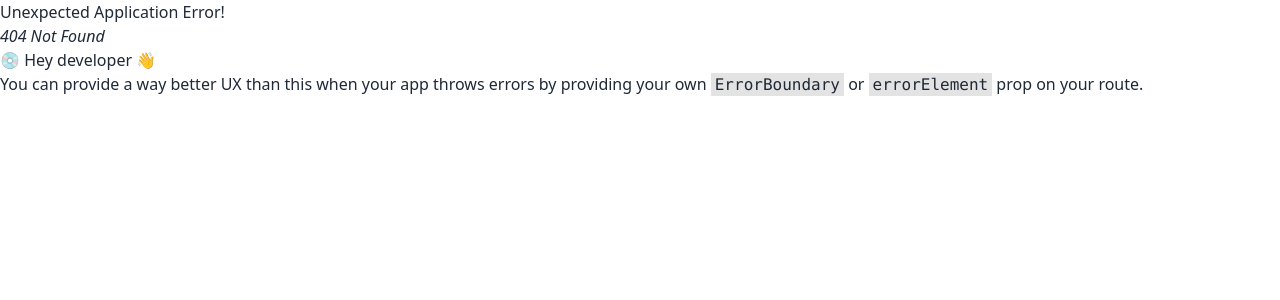
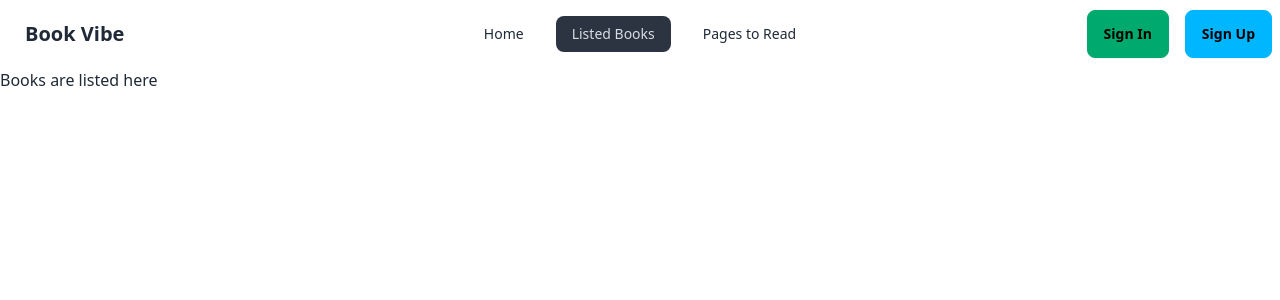
Before and after one commit to SoadAsHamimMahi/Book-Vive, a React (Vite) app: page /Listed in a window 1280 px wide. Before the commit this address had no page. Shown: the top 300 px of the page. Built offline with nearby package versions, Linux system fonts and the light colour scheme.

Commit message:
NavBar Added and path created

```diff
--- /dev/null
+++ b/src/components/ListedBooks/ListedBooks.jsx
@@ -0,0 +1,11 @@
+import React from 'react';
+
+const ListedBooks = () => {
+    return (
+        <div>
+            Books are listed here
+        </div>
+    );
+};
+
+export default ListedBooks;
--- /dev/null
+++ b/src/components/Navbar/Navbar.jsx
@@ -0,0 +1,40 @@
+import React from 'react';
+import { NavLink } from 'react-router-dom';
+
+
+const Navbar = () => {
+
+    const links = <>
+
+        <li><NavLink to = "/">Home</NavLink></li>
+        <li><NavLink to = "/Listed">Listed Books</NavLink></li>
+        <li><NavLink to = "/Pages">Pages to Read</NavLink></li>
+    </>
+
+    return (
+        <div className="navbar bg-base-100">
+            <div className="navbar-start">
+                <div className="dropdown">
+                    <div tabIndex={0} role="button" className="btn btn-ghost lg:hidden">
+                        <svg xmlns="http://www.w3.org/2000/svg" className="h-5 w-5" fill="none" viewBox="0 0 24 24" stroke="currentColor"><path strokeLinecap="round" strokeLinejoin="round" strokeWidth="2" d="M4 6h16M4 12h8m-8 6h16" /></svg>
+                    </div>
+                    <ul tabIndex={0} className="menu menu-sm dropdown-content mt-3 z-[1] p-2 shadow bg-base-100 rounded-box w-52">
+                        {links}
+                    </ul>
+                </div>
+                <a className="btn btn-ghost text-xl">Book Vibe</a>
+            </div>
+            <div className="navbar-center hidden lg:flex">
+                <ul className="menu menu-horizontal px-1 gap-4">
+                {links}
+                </ul>
+            </div>
+            <div className="navbar-end gap-4">
+                <a className="btn btn-success">Sign In</a>
+                <a className="btn btn-info">Sign Up</a>
+            </div>
+        </div>
+    );
+};
+
+export default Navbar;
--- /dev/null
+++ b/src/components/PagesToRead/PagesToRead.jsx
@@ -0,0 +1,11 @@
+import React from 'react';
+
+const PagesToRead = () => {
+    return (
+        <div>
+            <h1>pages to read</h1>
+        </div>
+    );
+};
+
+export default PagesToRead;
--- a/src/components/Root/Root.jsx
+++ b/src/components/Root/Root.jsx
@@ -1,9 +1,11 @@
 import React from 'react';
-import { Outlet } from 'react-router-dom';
+import { Navigate, Outlet } from 'react-router-dom';
+import Navbar from '../Navbar/Navbar';
 
 const Root = () => {
     return (
         <div>
+            <Navbar></Navbar>
             <Outlet></Outlet>
         </div>
     );
--- /dev/null
+++ b/src/error-page.jsx
@@ -0,0 +1,20 @@
+import { Link, useRouteError } from "react-router-dom";
+
+export default function ErrorPage() {
+  const error = useRouteError();
+  console.error(error);
+
+  return (
+    <div className="fixed top-0 left-0 right-0 bottom-0 flex justify-center items-center">
+      <div className="text-center p-8">
+        <h1 className="text-7xl font-bold">Oops!</h1>
+        <p className="my-4 text-2xl">Sorry, an unexpected error has occurred.</p>
+        <p className="text-xl">
+          <i>{error.statusText || error.message}</i>
+        </p>
+        <Link to= "/">Home</Link>
+      </div>
+
+    </div>
+  );
+}
--- a/src/main.jsx
+++ b/src/main.jsx
@@ -7,16 +7,28 @@
 import "./index.css";
 import Root from "./components/Root/Root";
 import Home from "./components/Home/Home";
+import ListedBooks from "./components/ListedBooks/ListedBooks";
+import PagesToRead from "./components/PagesToRead/PagesToRead";
+import ErrorPage from "./error-page";
 
 
 const router = createBrowserRouter([
   {
     path: "/",
     element: <Root></Root> ,
+    errorElement: <ErrorPage />,
     children: [
       {
         path: '/',
         element: <Home></Home>
+      },
+      {
+        path: '/Listed',
+        element: <ListedBooks></ListedBooks>
+      },
+      {
+        path: '/Pages',
+        element: <PagesToRead></PagesToRead>
       }
     ]
   },
```
